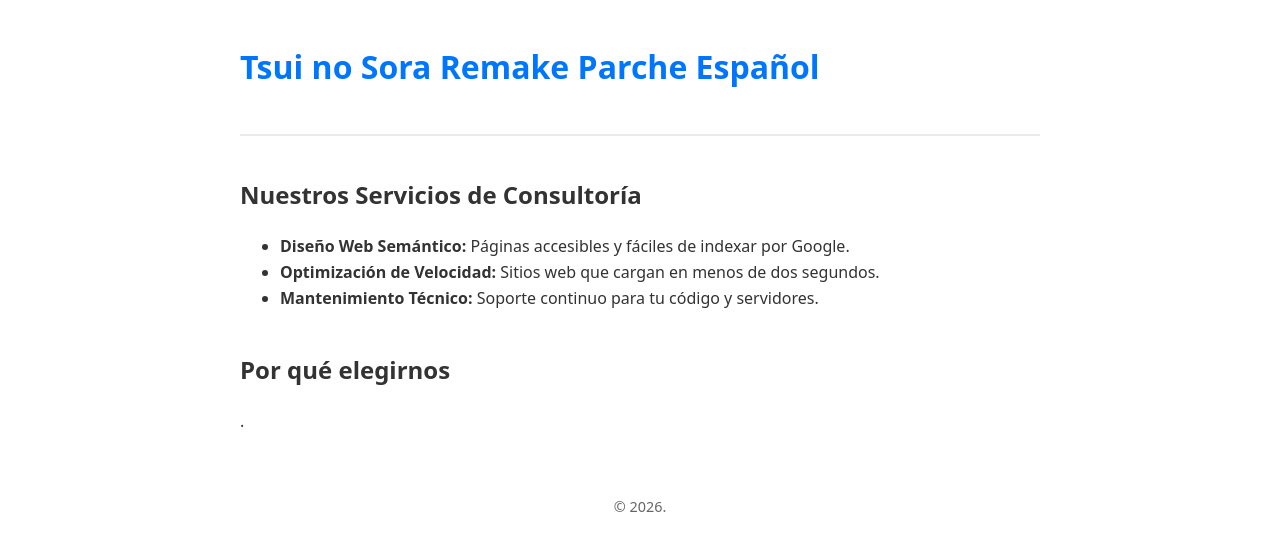
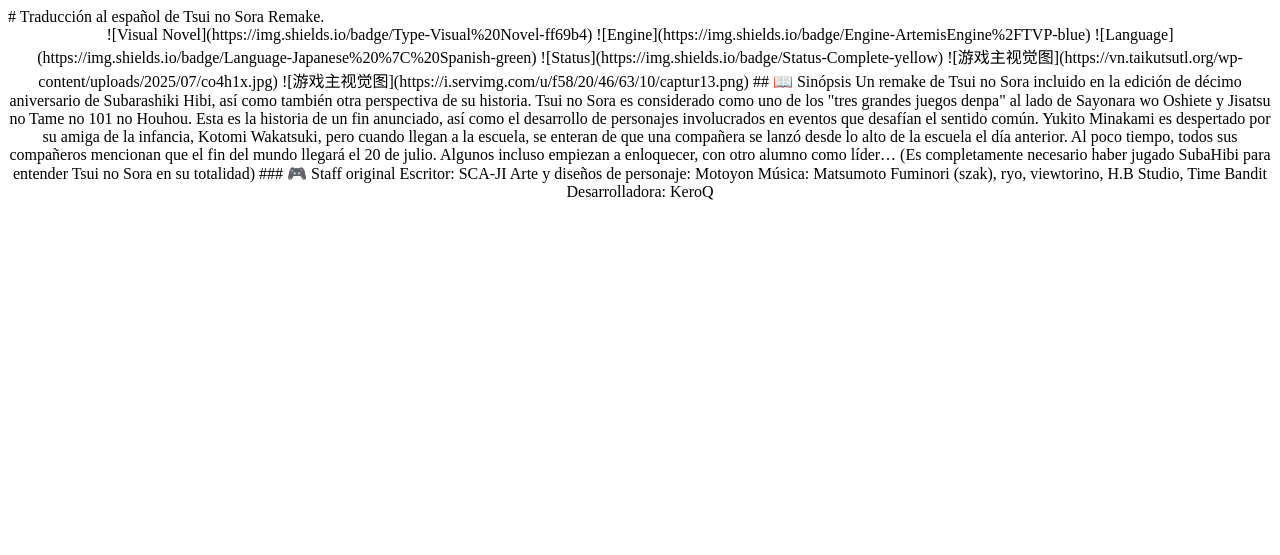
Before and after one commit to KoyomiMidori/Tsui-no-Sora-Remake-Parche-ESP-TaikutsuTL, a plain HTML site: page index.html in a window 1280 px wide. Drawn offline with Linux system fonts and the light colour scheme.

Commit message:
Update index.html

```diff
--- a/index.html
+++ b/index.html
@@ -1,66 +1,29 @@
-<!DOCTYPE html>
-<html lang="es">
-<head>
-    <meta charset="UTF-8">
-    <meta name="viewport" content="width=device-width, initial-scale=1.0">
-    <meta name="google-site-verification" content="lGMDPVtsR-ZWEWhxxiEZryNItQxX9nEWaK-3XjkwhqM" />
+# Traducción al español de Tsui no Sora Remake.
 
-    <!-- Tsui no Sora Remake Parche en Español -->
-    <title>KoyomiMidori | Tsui-no-Sora-Remake-Parche-ESP-TaikutsuTL</title>
+<div align="center">
 
-    <!-- SEO BÁSICO: Descripción atractiva (Bajo 155 caracteres) -->
-    <meta name="description" content="Repositorio de traducción al español de la novela visual "Tsui no Sora Remake", desarrollada por KeroQ. Traducción al español por Taikutsu Translations.">
+![Visual Novel](https://img.shields.io/badge/Type-Visual%20Novel-ff69b4)
+![Engine](https://img.shields.io/badge/Engine-ArtemisEngine%2FTVP-blue)
+![Language](https://img.shields.io/badge/Language-Japanese%20%7C%20Spanish-green)
+![Status](https://img.shields.io/badge/Status-Complete-yellow)
 
-    <!-- REGLAS DE INDEXACIÓN: Orden explícita para Google -->
-    <meta name="robots" content="index, follow">
+![游戏主视觉图](https://vn.taikutsutl.org/wp-content/uploads/2025/07/co4h1x.jpg)
+![游戏主视觉图](https://i.servimg.com/u/f58/20/46/63/10/captur13.png)
 
-    <!-- URL CANÓNICA: Reemplaza con tu URL real de GitHub Pages para evitar contenido duplicado -->
-    <link rel="canonical" href="https://github.io">
+## 📖 Sinópsis
 
-    <!-- REDES SOCIALES (Open Graph): Controla cómo se ve en WhatsApp, LinkedIn, etc. -->
-    <meta property="og:type" content="website">
-    <meta property="og:title" content="KoyomiMidori | Tsui-no-Sora-Remake-Parche-ESP-TaikutsuTL">
-    <meta property="og:description" content="Sitios web rápidos y optimizados para SEO.">
-    <meta property="og:image" content="https://github.ioassets/preview.jpg">
-    <meta property="og:url" content="https://github.io">
+Un remake de Tsui no Sora incluido en la edición de décimo aniversario de Subarashiki Hibi, así como también otra perspectiva de su historia. Tsui no Sora es considerado como uno de los "tres grandes juegos denpa" al lado de Sayonara wo Oshiete y Jisatsu no Tame no 101 no Houhou. Esta es la historia de un fin anunciado, así como el desarrollo de personajes involucrados en eventos que desafían el sentido común.
 
-    <!-- DISEÑO MÍNIMO: Estilos básicos para que no se vea plano -->
-    <style>
-        body { font-family: system-ui, sans-serif; line-height: 1.6; max-width: 800px; margin: 0 auto; padding: 20px; color: #333; }
-        header { border-bottom: 2px solid #eaeaea; padding-bottom: 20px; }
-        h1 { color: #0076ff; }
-        section { margin: 40px 0; }
-        footer { margin-top: 60px; font-size: 0.9em; color: #666; text-align: center; }
-    </style>
-</head>
-<body>
+Yukito Minakami es despertado por su amiga de la infancia, Kotomi Wakatsuki, pero cuando llegan a la escuela, se enteran de que una compañera se lanzó desde lo alto de la escuela el día anterior. Al poco tiempo, todos sus compañeros mencionan que el fin del mundo llegará el 20 de julio. Algunos incluso empiezan a enloquecer, con otro alumno como líder…
 
-    <header>
-        <!-- H1: El título más importante para Google (Solo usa uno por página) -->
-        <h1>Tsui no Sora Remake Parche Español</h1>
-        <p></p>
-    </header>
+(Es completamente necesario haber jugado SubaHibi para entender Tsui no Sora en su totalidad)
 
-    <main>
-        <!-- CONTENIDO: Organizado con etiquetas semánticas y encabezados jerárquicos (H2) -->
-        <section id="servicios">
-            <h2>Nuestros Servicios de Consultoría</h2>
-            <ul>
-                <li><strong>Diseño Web Semántico:</strong> Páginas accesibles y fáciles de indexar por Google.</li>
-                <li><strong>Optimización de Velocidad:</strong> Sitios web que cargan en menos de dos segundos.</li>
-                <li><strong>Mantenimiento Técnico:</strong> Soporte continuo para tu código y servidores.</li>
-            </ul>
-        </section>
+### 🎮 Staff original
 
-        <section id="sobre-nosotros">
-            <h2>Por qué elegirnos</h2>
-            <p>.</p>
-        </section>
-    </main>
+Escritor: SCA-JI
 
-    <footer>
-        <p>&copy; 2026.</p>
-    </footer>
+Arte y diseños de personaje: Motoyon
 
-</body>
-</html>
+Música: Matsumoto Fuminori (szak), ryo, viewtorino, H.B Studio, Time Bandit
+
+Desarrolladora: KeroQ
```
